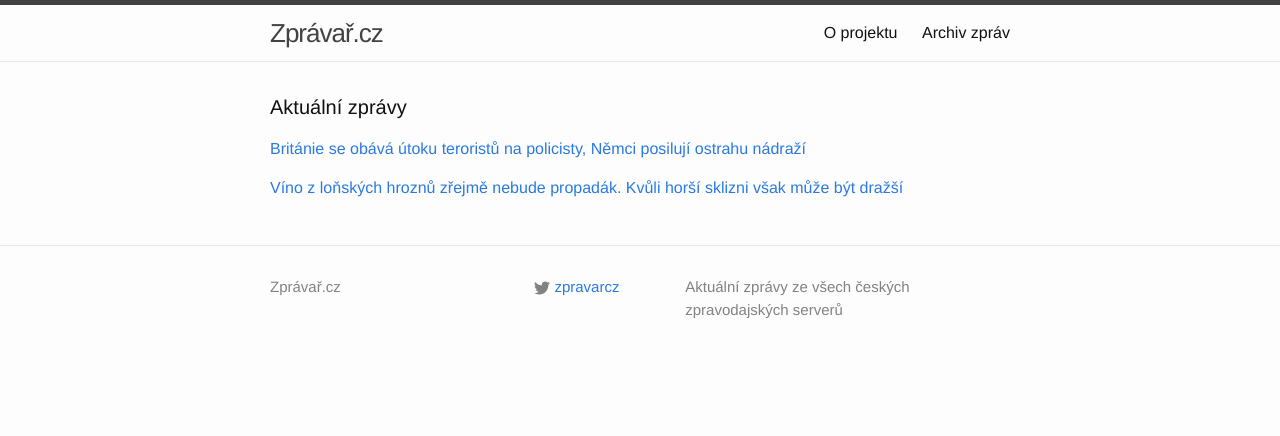
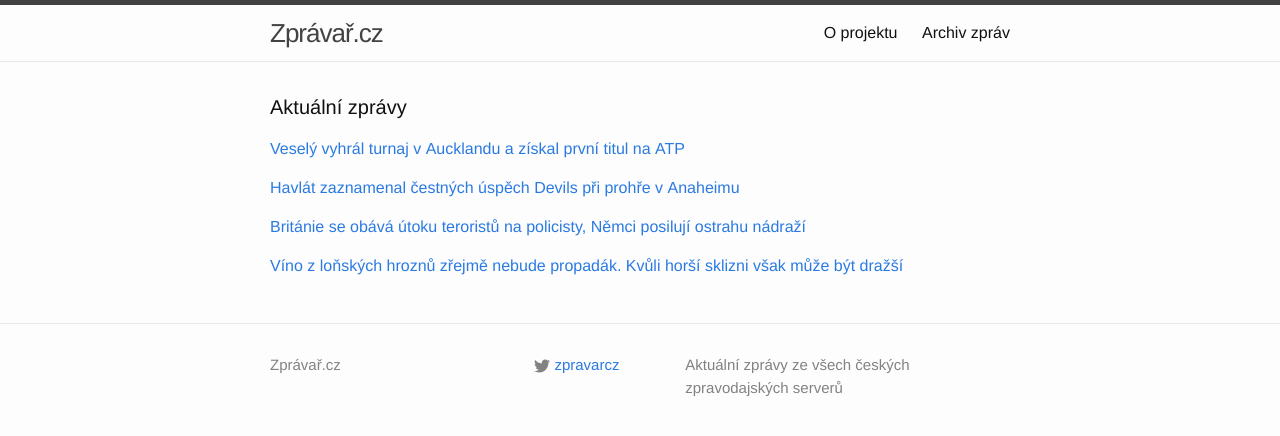
Before and after one commit to adliska/zpravar, a Jekyll site: the page built from index.html, in a window 1280 px wide. Shown: the top 436 px of the page. Built offline with Jekyll 4.4.1, drawn with Linux system fonts in a browser that asks for light colours.

Commit message:
zpravar news update

```diff
--- a/index.html
+++ b/index.html
@@ -5,15 +5,32 @@ layout: default
 <div class="home">
     <h1 class="page-heading">Aktuální zprávy</h1>
 
-<p><a href="javascript:;" onclick="toggle_visibility('zpravy0')">Británie se obává útoku teroristů na policisty, Němci posilují ostrahu nádraží</a></p>
+<p><a href="javascript:;" onclick="toggle_visibility('zpravy0')">Veselý vyhrál turnaj v Aucklandu a získal první titul na ATP</a></p>
 <div id="zpravy0" style="display:none">
+<ul>
+<li><a href=http://www.denik.cz/tenis/vesely-vyhral-turnaj-v-aucklandu-a-ziskal-prvni-titul-na-atp-20150117.html>Veselý vyhrál turnaj v Aucklandu a získal první titul na ATP - www.denik.cz</a></li>
+<li><a href=http://sport.idnes.cz/tenisove-turnaje-auckland-finale-jiri-vesely-fnx-/tenis.aspx?c=A150117_071608_tenis_ald>Veselý získal první titul na okruhu ATP. Vyhrál turnaj v Aucklandu - sport.idnes.cz</a></li>
+<li><a href=http://www.sportovninoviny.cz/zpravy/vesely-vyhral-turnaj-v-aucklandu-a-ziskal-prvni-titul-na-atp/1169990>Veselý vyhrál turnaj v Aucklandu a získal první titul na ATP - www.sportovninoviny.cz</a></li>
+<li><a href=http://sport.aktualne.cz/skvele-vesely-dominoval-a-dosel-si-pro-prvni-titul-kariery/r~3cff890c9e0e11e4b98c002590604f2e/>Skvělé! Veselý dominoval a došel si pro první titul kariéry! - sport.aktualne.cz</a></li>
+<li><a href=http://www.rozhlas.cz/_zprava/tenista-vesely-ma-prvni-titul-na-okruhu-atp-vyhral-v-aucklandu--1444729>Tenista Veselý má první titul na okruhu ATP. Vyhrál v Aucklandu - www.rozhlas.cz</a></li>
+</ul>
+</div><p><a href="javascript:;" onclick="toggle_visibility('zpravy1')">Havlát zaznamenal čestných úspěch Devils při prohře v Anaheimu</a></p>
+<div id="zpravy1" style="display:none">
+<ul>
+<li><a href=http://www.denik.cz/hokej/havlat-zaznamenal-cestnych-uspech-devils-pri-prohre-v-anaheimu-20150117.html>Havlát zaznamenal čestných úspěch Devils při prohře v Anaheimu - www.denik.cz</a></li>
+<li><a href=http://sport.aktualne.cz/devils-schytali-dalsi-debakl-havlatuv-gol-ho-jen-zmirnil/r~414b54709e1111e4a7d8002590604f2e/>Devils schytali další debakl, Havlátův gól ho jen zmírnil - sport.aktualne.cz</a></li>
+<li><a href=http://hokej.idnes.cz/havlat-byl-jedinym-strelcem-devils-dty-/nhl.aspx?c=A150117_072347_nhl_Mkr>Havlát byl jediným střelcem Devils, Malkin s Crosbym stíhají Voráčka - hokej.idnes.cz</a></li>
+<li><a href=http://www.sportovninoviny.cz/zpravy/havlat-zaznamenal-cestny-uspech-devils-pri-prohre-v-anaheimu/1170001>Havlát zaznamenal čestný úspěch Devils při prohře v Anaheimu - www.sportovninoviny.cz</a></li>
+</ul>
+</div><p><a href="javascript:;" onclick="toggle_visibility('zpravy2')">Británie se obává útoku teroristů na policisty, Němci posilují ostrahu nádraží</a></p>
+<div id="zpravy2" style="display:none">
 <ul>
 <li><a href=http://www.rozhlas.cz/_zprava/britanie-se-obava-utoku-teroristu-na-policisty-nemci-posiluji-ostrahu-nadrazi--1444718>Británie se obává útoku teroristů na policisty, Němci posilují ostrahu nádraží - www.rozhlas.cz</a></li>
 <li><a href=http://www.rozhlas.cz/_zprava/britanie-se-obava-utoku-teroristu-na-policisty-nemecko-posiluje-ostrahu-na-nadrazich--1444718>Británie se obává útoku teroristů na policisty, Německo posiluje ostrahu na nádražích - www.rozhlas.cz</a></li>
 <li><a href=http://www.rozhlas.cz/_zprava/britanie-se-obava-utoku-teroristu-na-policisty-zprisnuje-opatreni--1444718>Británie se obává útoku teroristů na policisty, zpřísňuje opatření - www.rozhlas.cz</a></li>
 </ul>
-</div><p><a href="javascript:;" onclick="toggle_visibility('zpravy1')">Víno z loňských hroznů zřejmě nebude propadák. Kvůli horší sklizni však může být dražší</a></p>
-<div id="zpravy1" style="display:none">
+</div><p><a href="javascript:;" onclick="toggle_visibility('zpravy3')">Víno z loňských hroznů zřejmě nebude propadák. Kvůli horší sklizni však může být dražší</a></p>
+<div id="zpravy3" style="display:none">
 <ul>
 <li><a href=http://www.rozhlas.cz/_zprava/vino-z-lonskych-hroznu-zrejme-nebude-propadak-kvuli-horsi-sklizni-vsak-muze-byt-drazsi--1444715>Víno z loňských hroznů zřejmě nebude propadák. Kvůli horší sklizni však může být dražší - www.rozhlas.cz</a></li>
 <li><a href=http://www.rozhlas.cz/_zprava/vino-z-roku-2014-zrejme-nebude-propadak-kvuli-horsi-sklizni-by-vsak-mohlo-byt-drazsi--1444715>Víno z roku 2014 zřejmě nebude propadák. Kvůli horší sklizni by však mohlo být dražší - www.rozhlas.cz</a></li>
```
